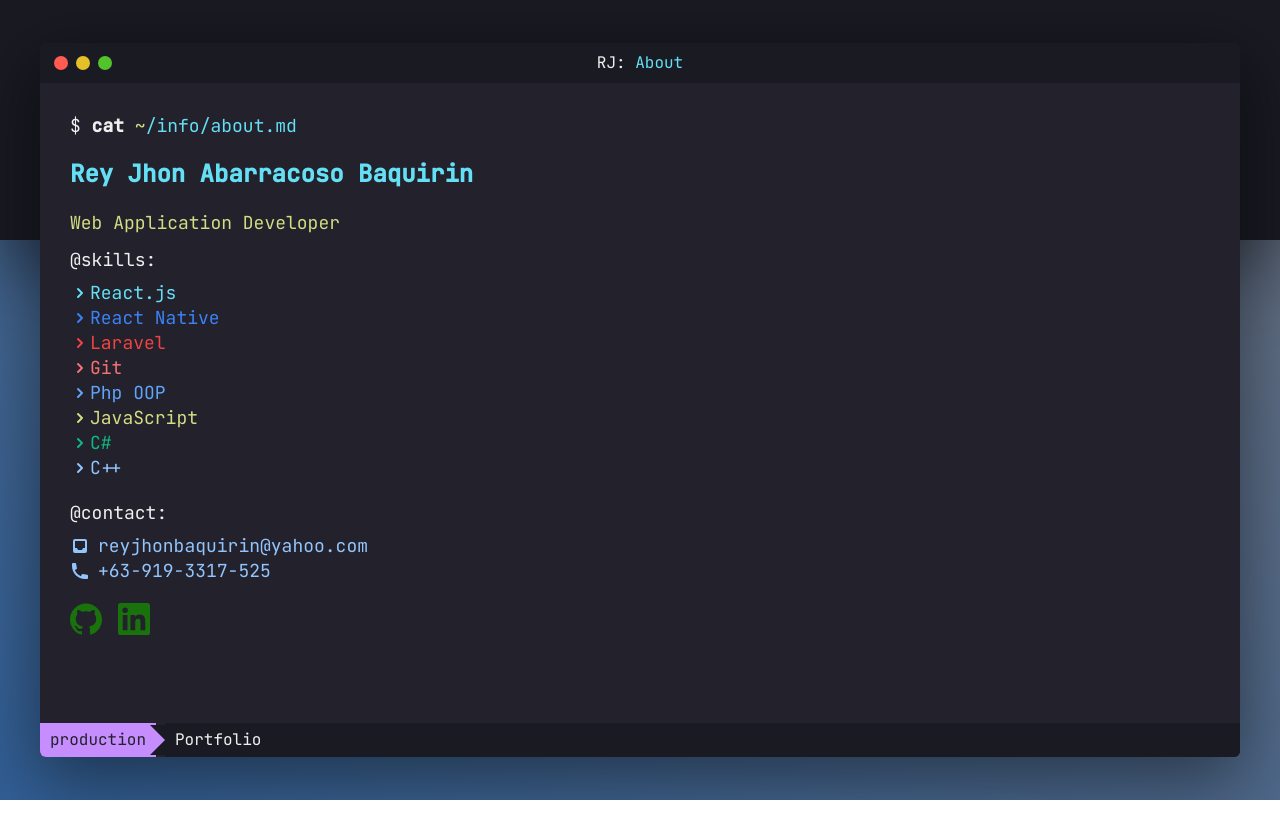
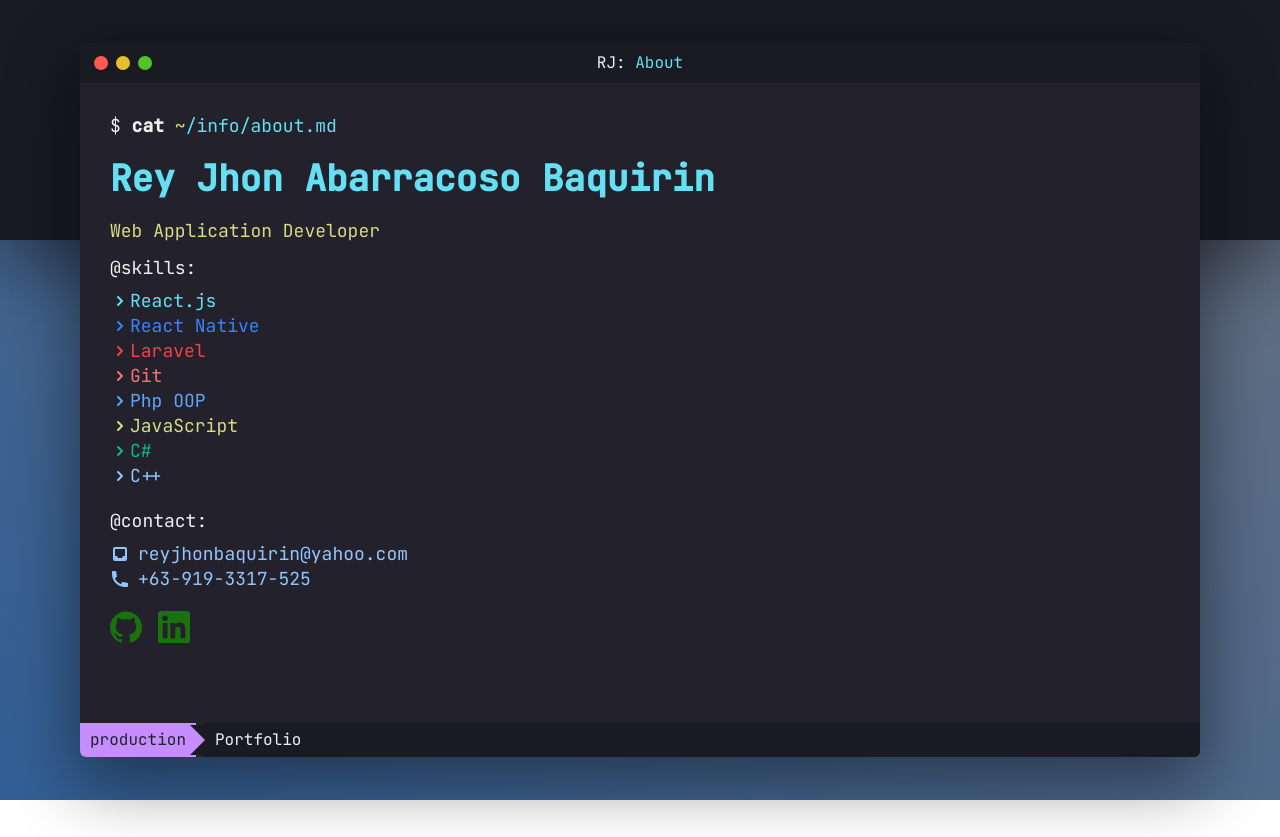
Before and after one commit to yourjhay/portfolio-react, a React (Vite) app: page / in a window 1280 px wide. Before the commit the page ends 800 px from the top, so only its background shows below. Built offline with nearby package versions, Linux system fonts and the light colour scheme.

Commit message:
initial commit for deployment

```diff
--- a/src/pages/Home.jsx
+++ b/src/pages/Home.jsx
@@ -6,7 +6,7 @@ const Home = () => {
     <div>
       <div className="root-page-container bg-gray-700">
         <div className="backdrop-upper-half"/>
-        <div className="terminal-outer-container">
+        <div className="terminal-outer-container p-5 md:p-20">
           <div className="terminal-inner-container">
             <div className="terminal-title-bar">
               <div className="terminal-title-actions">
@@ -22,7 +22,7 @@ const Home = () => {
               <div className="terminal-content-text">
                 <p>$ <strong>cat</strong> <span className="yellow">~</span><span
                   className="blue">/info/about.md</span></p>
-                <p className="blue text-2xl font-semibold my-5">Rey Jhon Abarracoso Baquirin</p>
+                <p className="blue text-2xl md:text-4xl font-semibold my-5">Rey Jhon Abarracoso Baquirin</p>
                 <span className="yellow">Web Application Developer</span>
                 <p className="mt-3 mb-2">@skills:</p>
                 <p className="blue flex items-center"> {chevronRight} React.js</p>
--- a/src/resources/css/index.css
+++ b/src/resources/css/index.css
@@ -41,8 +41,6 @@ body {
 .terminal-outer-container {
     width: 100%;
     max-width: 3000px;
-    padding: 40px;
-
     position: absolute;
 }
 
```
